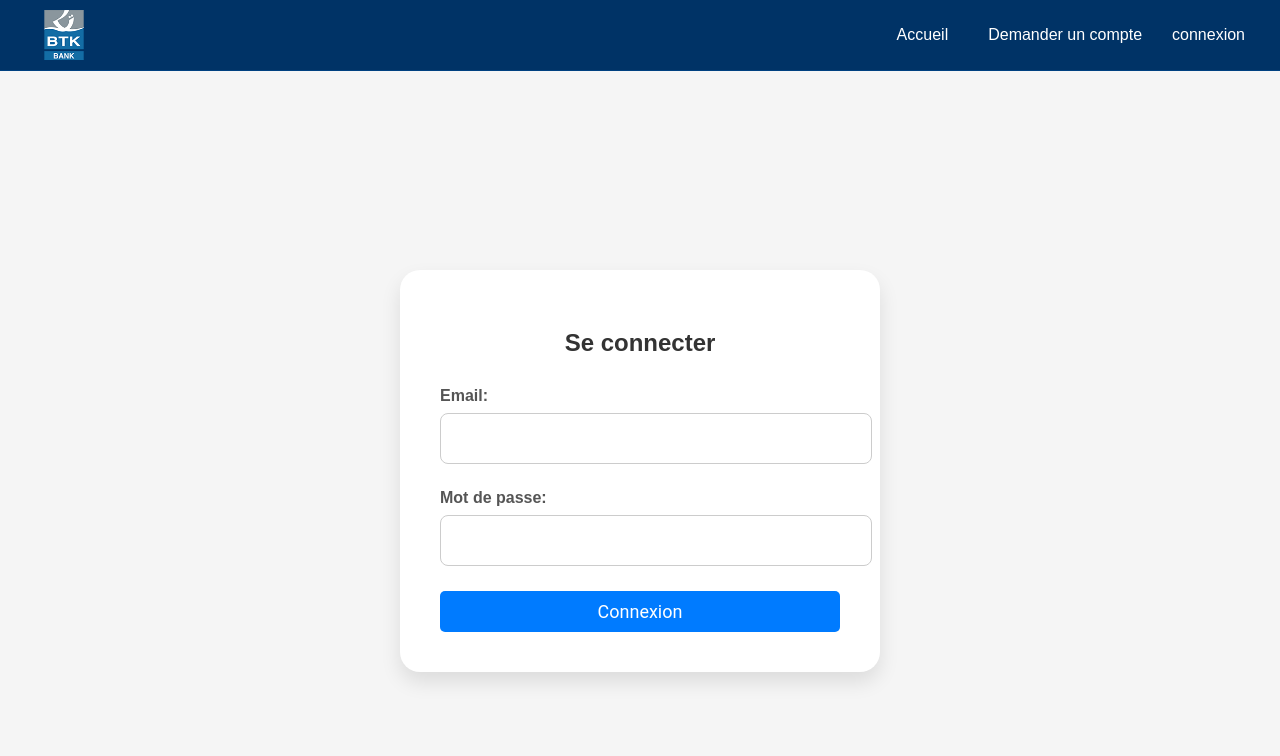
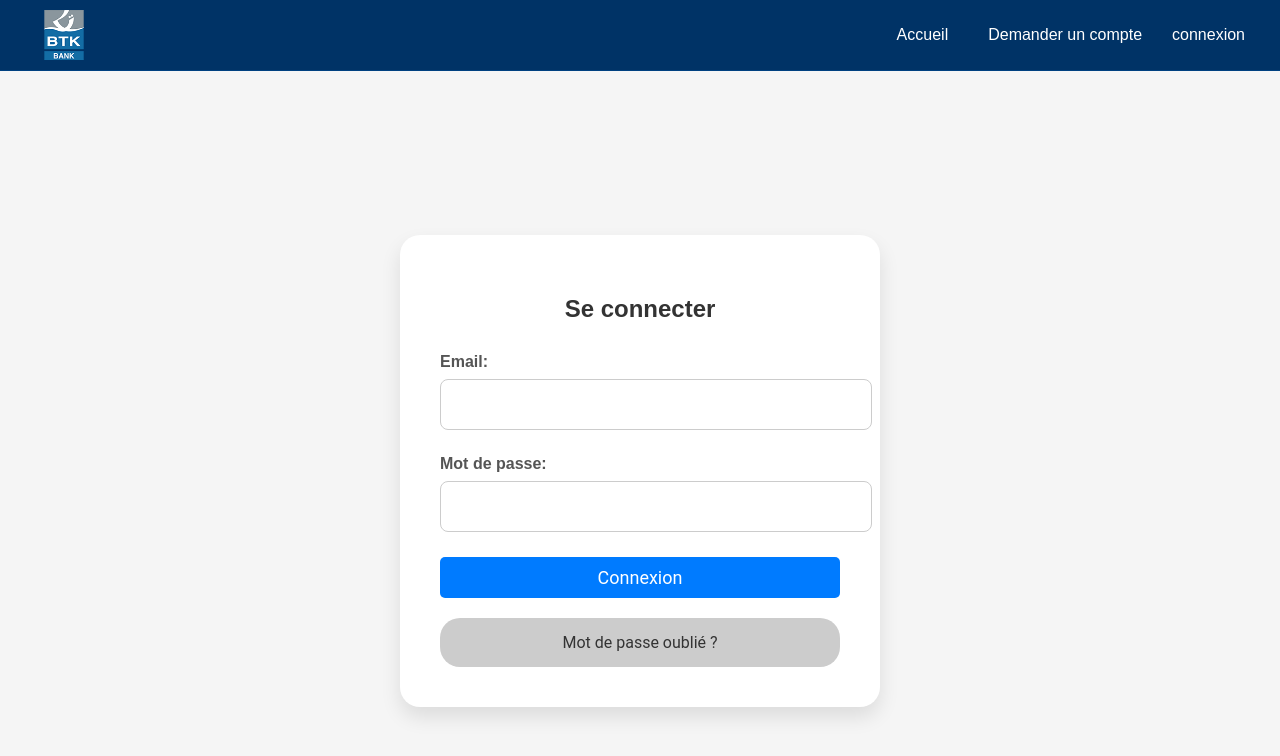
Before and after one commit to aminesehiri/pfe-btk, a React (Create React App) app: page /Login in a window 1280 px wide. Shown: the top 756 px of the page. Built offline with nearby package versions, Linux system fonts and the light colour scheme; no server answers.

Commit message:
added forget password

```diff
--- a/src/components/Login/Login.jsx
+++ b/src/components/Login/Login.jsx
@@ -1,17 +1,16 @@
 import React, { useState } from 'react';
-import { getAuth, signInWithEmailAndPassword } from 'firebase/auth';
-import { useNavigate } from 'react-router-dom'; // Import useNavigate hook
-import { getFirestore, collection, query, where, getDocs } from 'firebase/firestore'; // Import Firestore
+import { getAuth, signInWithEmailAndPassword, sendPasswordResetEmail } from 'firebase/auth';
+import { useNavigate } from 'react-router-dom';
+import { getFirestore, collection, query, where, getDocs } from 'firebase/firestore';
 import './LoginCss.css';
-import Menu from '../menu/Menu'; // Import MenuAfterLogin
+import Menu from '../menu/Menu';
 
 function Login() {
   const [email, setEmail] = useState('');
   const [password, setPassword] = useState('');
- // src/components/Login/Login.jsx
-const [userRole, setUserRole] = useState(null); // eslint-disable-line no-unused-vars
+  const [userRole, setUserRole] = useState(null);
 
-  const navigate = useNavigate(); // Initialize useNavigate hook
+  const navigate = useNavigate();
 
   const handleSubmit = async (e) => {
     e.preventDefault();
@@ -21,15 +20,14 @@ const [userRole, setUserRole] = useState(null); // eslint-disable-line no-unused
     try {
       await signInWithEmailAndPassword(auth, email, password);
       console.log('Login successful');
-      // Fetch user role after successful login
+
       const db = getFirestore();
       const usersRef = collection(db, 'users');
       const q = query(usersRef, where("email", "==", email));
       const querySnapshot = await getDocs(q);
       querySnapshot.forEach((doc) => {
-        const role = doc.data().role; // Assuming 'role' is the field storing user's role
-        setUserRole(role); // Save user role to state
-        // Redirect user to appropriate page based on role
+        const role = doc.data().role;
+        setUserRole(role);
         if (role === 'admin') {
           navigate('/Homepage_dashbord');
         } else {
@@ -38,7 +36,23 @@ const [userRole, setUserRole] = useState(null); // eslint-disable-line no-unused
       });
     } catch (error) {
       console.error('Login failed:', error);
-      alert("Invalid email or password. Please try again."); // Handle error response
+      alert("Email ou mot de passe incorrect. Veuillez réessayer.");
+    }
+  };
+
+  const handleForgotPassword = async () => {
+    if (!email) {
+      alert("Veuillez d'abord entrer votre adresse e-mail.");
+      return;
+    }
+
+    const auth = getAuth();
+    try {
+      await sendPasswordResetEmail(auth, email);
+      alert("E-mail de réinitialisation du mot de passe envoyé ! Veuillez vérifier votre boîte de réception.");
+    } catch (error) {
+      console.error('Erreur lors de l\'envoi de l\'e-mail de réinitialisation du mot de passe :', error);
+      alert("Erreur lors de l'envoi de l'e-mail de réinitialisation du mot de passe. Veuillez réessayer.");
     }
   };
 
@@ -73,6 +87,7 @@ const [userRole, setUserRole] = useState(null); // eslint-disable-line no-unused
             </div>
             <button type="submit" className="btn-primary">Connexion</button>
           </form>
+          <button onClick={handleForgotPassword} className="btn-secondary">Mot de passe oublié ?</button>
         </div>
       </div>
     </div>
--- a/src/components/Login/LoginCss.css
+++ b/src/components/Login/LoginCss.css
@@ -71,3 +71,22 @@
 .btn-primary:hover {
   background-color: #0056b3; /* Darker blue on hover */
 }
+
+/* Forgot Password button */
+.btn-secondary {
+  width: 100%; /* Set button width to 100% */
+  padding: 15px; /* Increase padding */
+  margin-top: 20px; /* Add margin to separate from login button */
+  border: none;
+  border-radius: 20px; /* Add border radius */
+  background-color: #cccccc; /* Light grey button */
+  color: #333333; /* Dark grey text */
+  font-size: 16px; /* Font size */
+  cursor: pointer;
+  transition: background-color 0.3s ease;
+}
+
+/* Hover state for forgot password button */
+.btn-secondary:hover {
+  background-color: #999999; /* Darker grey on hover */
+}
```
Lines whose indentation alone changed are shown as unchanged.
